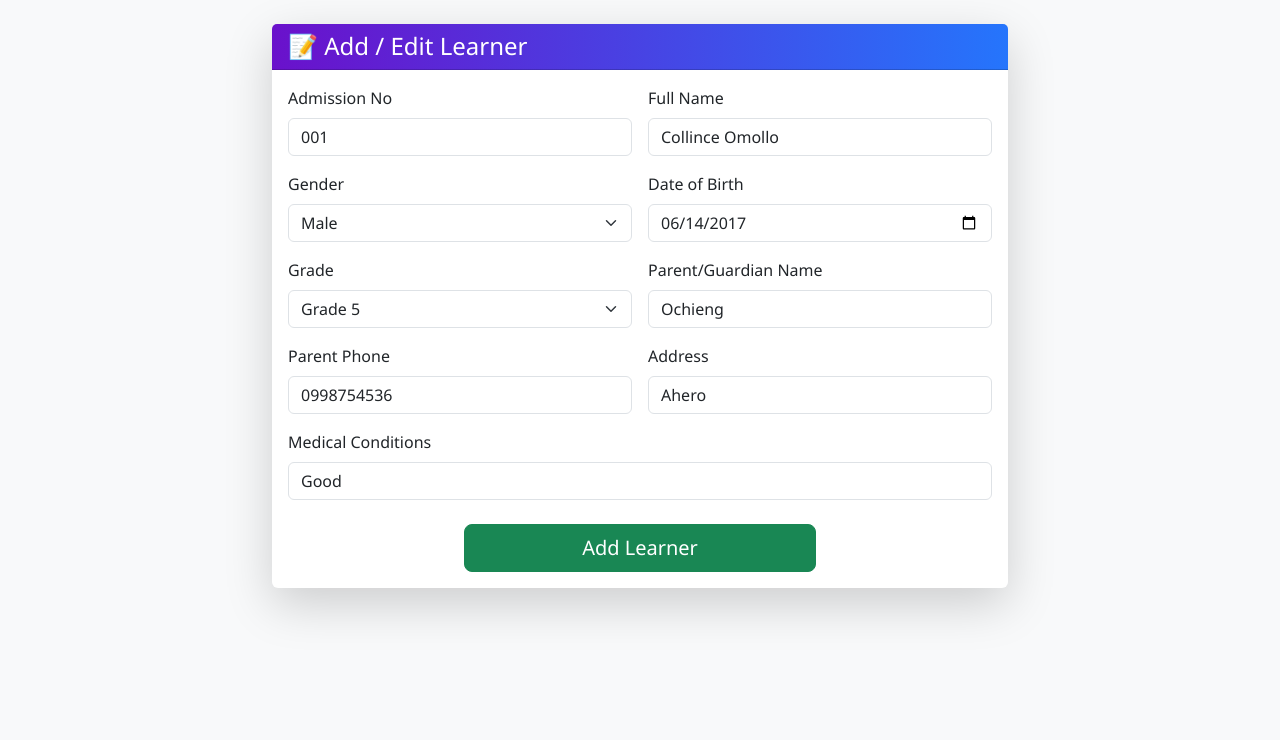
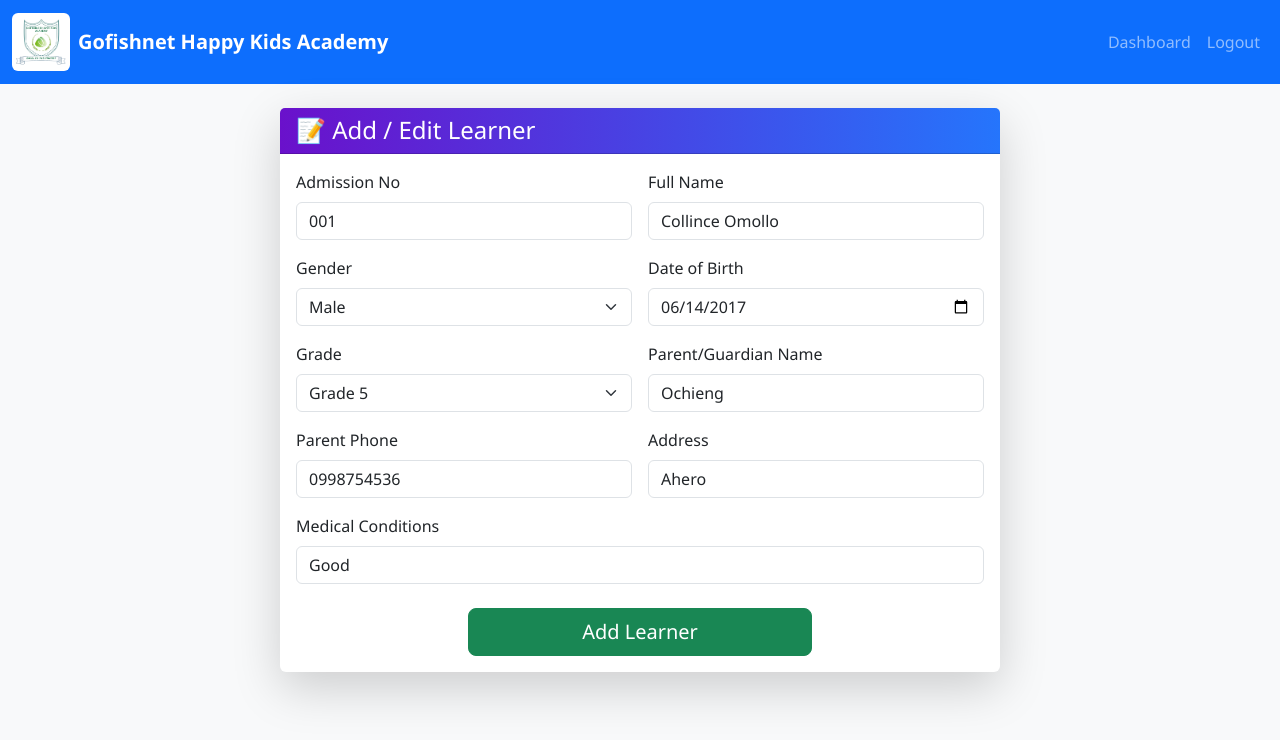
Before and after one commit to Lai540/GoAttendance, a Flask app: page /learners/edit/1 in a window 1280 px wide. Shown: the top 740 px of the page. Run offline with Flask 3, Linux system fonts and the light colour scheme.

Commit message:
Added the School log

```diff
--- a/requirements.txt
+++ b/requirements.txt
@@ -3,7 +3,9 @@ click==8.3.0
 colorama==0.4.6
 et_xmlfile==2.0.0
 Flask==3.1.2
+Flask-SQLAlchemy==3.1.1
 Flask-WTF==1.2.2
+greenlet==3.2.4
 itsdangerous==2.2.0
 Jinja2==3.1.6
 MarkupSafe==3.0.3
@@ -13,6 +15,8 @@ pandas==2.3.3
 python-dateutil==2.9.0.post0
 pytz==2025.2
 six==1.17.0
+SQLAlchemy==2.0.44
+typing_extensions==4.15.0
 tzdata==2025.2
 Werkzeug==3.1.3
 WTForms==3.2.1
--- a/templates/admin.html
+++ b/templates/admin.html
@@ -1,6 +1,5 @@
 {% extends "base.html" %}
 {% block body %}
-
 <div class="container py-5">
 
     <h2 class="mb-4 text-center">Admin Dashboard</h2>
--- a/templates/base.html
+++ b/templates/base.html
@@ -7,13 +7,48 @@
     <link href="https://cdn.jsdelivr.net/npm/bootstrap@5.3.2/dist/css/bootstrap.min.css" rel="stylesheet">
     <!-- Custom CSS -->
     <link rel="stylesheet" href="{{ url_for('static', filename='css/style.css') }}">
+    <!-- Favicon -->
+    <link rel="icon" href="{{ url_for('static', filename='images/GoB.png') }}" type="image/png">
 </head>
 <body>
+
+<!-- Navbar with School Logo -->
+<nav class="navbar navbar-expand-lg navbar-dark bg-primary mb-4">
+    <div class="container-fluid">
+        <a class="navbar-brand d-flex align-items-center" href="{{ url_for('dashboard') }}">
+            <span class="logo-bg rounded p-1 me-2">
+                <img src="{{ url_for('static', filename='images/GoB.png') }}" alt="School Logo" height="50">
+            </span>
+            <span class="text-white fw-bold">Gofishnet Happy Kids Academy</span>
+        </a>
+        <button class="navbar-toggler" type="button" data-bs-toggle="collapse" data-bs-target="#navbarNav">
+            <span class="navbar-toggler-icon"></span>
+        </button>
+        <div class="collapse navbar-collapse" id="navbarNav">
+            <ul class="navbar-nav ms-auto">
+                <li class="nav-item"><a class="nav-link" href="{{ url_for('dashboard') }}">Dashboard</a></li>
+                <li class="nav-item"><a class="nav-link" href="{{ url_for('logout_session') }}">Logout</a></li>
+            </ul>
+        </div>
+    </div>
+</nav>
+
+<div class="container">
     {% block body %}{% endblock %}
+</div>
 
-    <!-- Bootstrap JS Bundle -->
-    <script src="https://cdn.jsdelivr.net/npm/bootstrap@5.3.2/dist/js/bootstrap.bundle.min.js"></script>
-    <!-- Custom JS -->
-    <script src="{{ url_for('static', filename='js/scripts.js') }}"></script>
+<!-- Bootstrap JS Bundle -->
+<script src="https://cdn.jsdelivr.net/npm/bootstrap@5.3.2/dist/js/bootstrap.bundle.min.js"></script>
+<!-- Custom JS -->
+<script src="{{ url_for('static', filename='js/scripts.js') }}"></script>
+
+<style>
+/* White background behind logo to make colors pop */
+.logo-bg {
+    background-color: white;
+    display: inline-flex;
+    align-items: center;
+}
+</style>
 </body>
 </html>
--- a/templates/edit_learner.html
+++ b/templates/edit_learner.html
@@ -1,6 +1,5 @@
 {% extends "base.html" %}
 {% block body %}
-
 <div class="container mt-4">
     <div class="row justify-content-center">
         <div class="col-md-8">
```
Also changed, not shown: instance/attendance.db, static/images/GoB.png (added), 1 other file.
